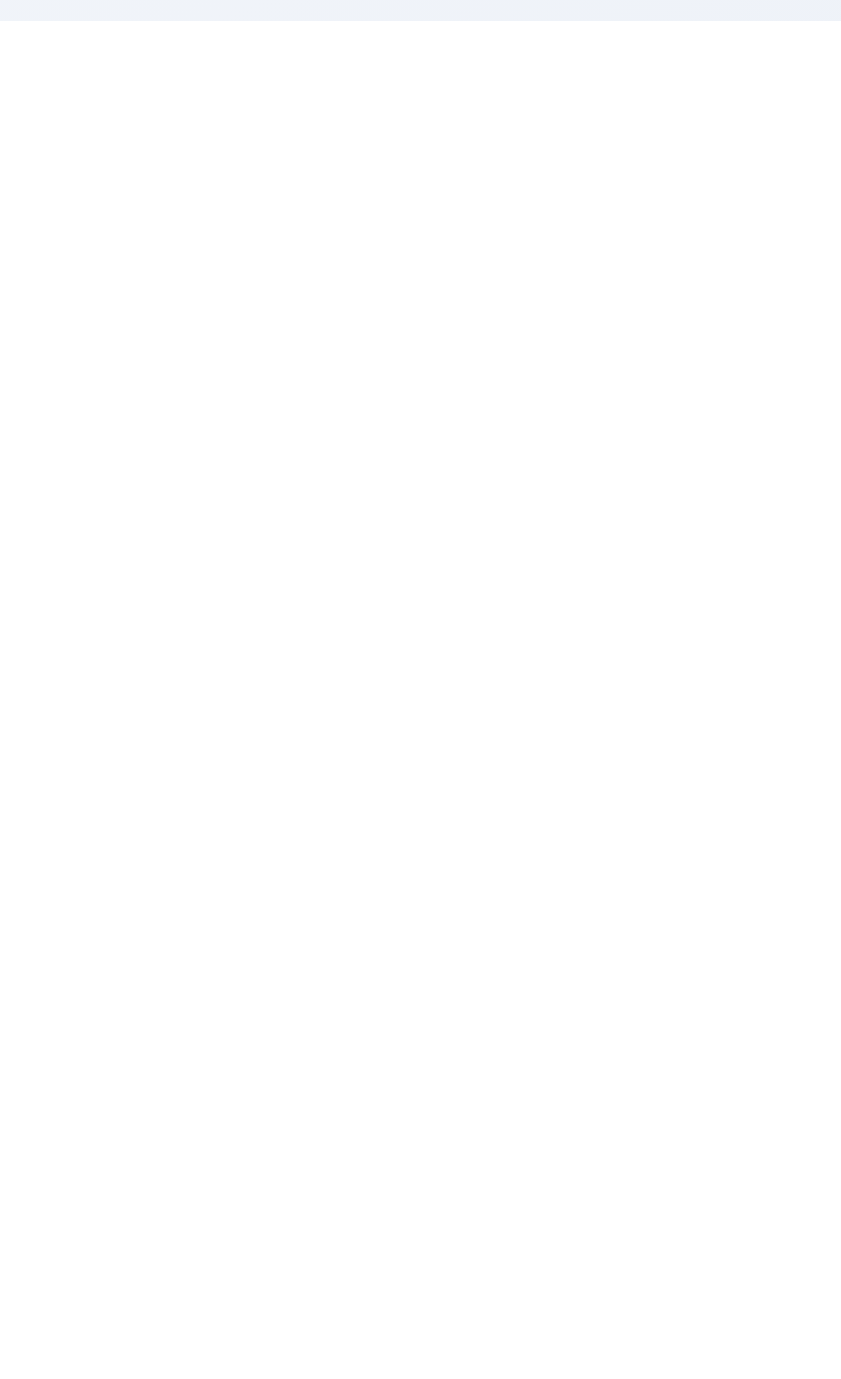
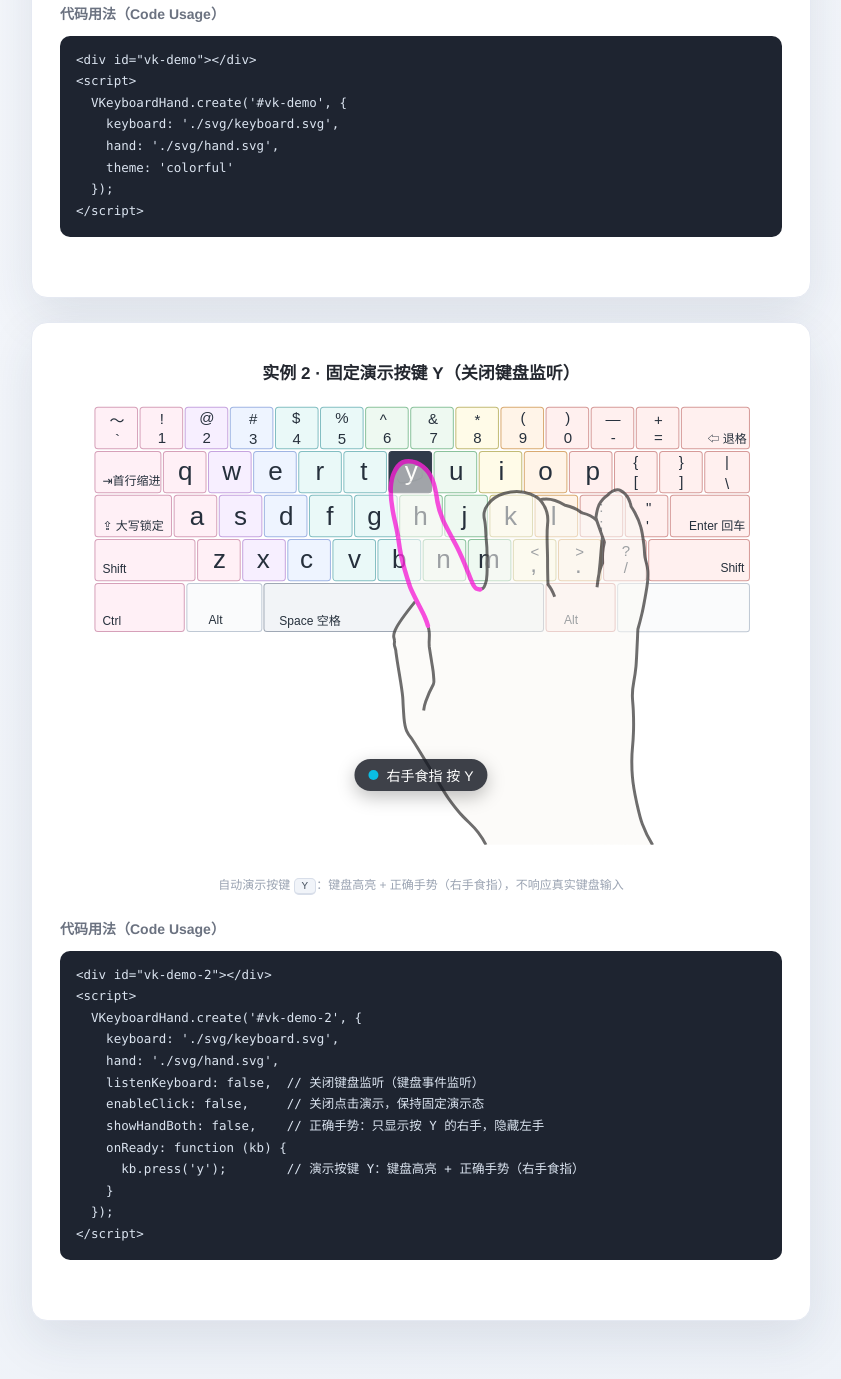
Before and after one commit to ayuday/vkeyboardhand, a website: page index.html in a window 1280 px wide. Shown: the part 779-2158 px from the top of the page, without its empty margins (219-1060 px from the left). Before the commit the page ends 800 px from the top, so only its background shows below. Drawn offline with Linux system fonts and the light colour scheme.

Commit message:
更新 CHANGELOG，新增演示实例与代码用法；更新 README，优化文档描述；调整 CSS 样式以适应新功能；更新 package.json 配置以支持 GitHub 包注册

```diff
--- a/index.html
+++ b/index.html
@@ -12,6 +12,11 @@
     .page-head h1 { margin: 0 0 6px; font-size: 26px; letter-spacing: 0.5px; }
     .page-head p { margin: 0; color: #6b7280; font-size: 14px; }
     .demo-card { width: 100%; max-width: 780px; background: #fff; border: 1px solid #e5e9f2; border-radius: 16px; box-shadow: 0 18px 50px rgba(31, 45, 77, 0.1); padding: 36px 28px 48px; }
+    .demo-card + .demo-card { margin-top: 24px; }
+    .demo-title { margin: 0 0 8px; font-size: 17px; text-align: center; }
+    .code-title { margin: 26px 0 8px; font-size: 14px; color: #6b7280; }
+    .code-block { background: #1e2430; color: #dbe4f0; border-radius: 10px; padding: 14px 16px; font-size: 12.5px; line-height: 1.65; overflow-x: auto; }
+    .code-block code { font-family: "Cascadia Mono", Consolas, "Courier New", monospace; }
     .toolbar { display: flex; flex-wrap: wrap; gap: 10px; align-items: center; justify-content: center; margin-bottom: 26px; }
     .toolbar button { border: 1px solid #d8dee9; background: #fff; color: #374151; border-radius: 999px; padding: 7px 16px; font-size: 13px; cursor: pointer; transition: all 0.18s ease; }
     .toolbar button:hover { border-color: #79bbff; color: #1d63c9; }
@@ -55,11 +60,46 @@
 
   <main class="demo-card">
 
+    <h2 class="demo-title">实例 1 · 键盘实时联动</h2>
     <div id="vk-demo"></div>
     <p class="hint">
       直接在键盘上打字即可联动 <kbd>Shift</kbd> <kbd>Alt</kbd> 等组合键
       · 也可用鼠标点击键位演示 · 顶部按钮切换主题
     </p>
+
+    <h3 class="code-title">代码用法（Code Usage）</h3>
+    <pre class="code-block"><code>&lt;div id="vk-demo"&gt;&lt;/div&gt;
+&lt;script&gt;
+  VKeyboardHand.create('#vk-demo', {
+    keyboard: './svg/keyboard.svg',
+    hand: './svg/hand.svg',
+    theme: 'colorful'
+  });
+&lt;/script&gt;</code></pre>
+  </main>
+
+  <main class="demo-card">
+
+    <h2 class="demo-title">实例 2 · 固定演示按键 Y（关闭键盘监听）</h2>
+    <div id="vk-demo-2"></div>
+    <p class="hint">
+      自动演示按键 <kbd>Y</kbd>：键盘高亮 + 正确手势（右手食指），不响应真实键盘输入
+    </p>
+
+    <h3 class="code-title">代码用法（Code Usage）</h3>
+    <pre class="code-block"><code>&lt;div id="vk-demo-2"&gt;&lt;/div&gt;
+&lt;script&gt;
+  VKeyboardHand.create('#vk-demo-2', {
+    keyboard: './svg/keyboard.svg',
+    hand: './svg/hand.svg',
+    listenKeyboard: false,  // 关闭键盘监听（键盘事件监听）
+    enableClick: false,     // 关闭点击演示，保持固定演示态
+    showHandBoth: false,    // 正确手势：只显示按 Y 的右手，隐藏左手
+    onReady: function (kb) {
+      kb.press('y');        // 演示按键 Y：键盘高亮 + 正确手势（右手食指）
+    }
+  });
+&lt;/script&gt;</code></pre>
   </main>
 
   <!-- 方式一：本地 / CDN 引入（UMD） -->
@@ -90,6 +130,20 @@
       },
       onKeyUp: function (info) {
         console.log('[vkeyboardhand] 松开', info);
+      }
+    });
+
+    // 实例 2：关闭键盘监听，渲染后自动演示按键 Y 的键盘状态与正确手势
+    var demo2 = VKeyboardHand.create('#vk-demo-2', {
+      keyboard: './svg/keyboard.svg',
+      hand: './svg/hand.svg',
+      theme: 'colorful',
+      listenKeyboard: false,   // 关闭键盘监听（键盘事件监听）
+      enableClick: false,      // 关闭点击演示，保持固定演示态
+      showHandBoth: false,     // 正确手势：只显示按 Y 的右手，隐藏左手
+      showFingerLabel: true,
+      onReady: function (kb) {
+        kb.press('y');         // 演示按键 Y：键盘高亮 + 正确手势（右手食指）
       }
     });
 
--- a/package.json
+++ b/package.json
@@ -64,6 +64,7 @@
     "node": ">=14"
   },
   "publishConfig": {
+    "registry": "https://npm.pkg.github.com",
     "access": "public"
   },
   "devDependencies": {}
--- a/src/vkeyboardhand.css
+++ b/src/vkeyboardhand.css
@@ -2,7 +2,7 @@
    vkeyboardhand.css
    交互式指法教学组件样式：SVG 键盘图 + SVG 手势图联动
    ========================================================================== */
-.vk-hand{--vk-accent:#79bbff;--vk-finger-lp:#ff9f43;--vk-finger-lr:#f368e0;--vk-finger-lm:#17c0eb;--vk-finger-li:#1dd1a1;--vk-finger-ri:#0abde3;--vk-finger-rm:#a29bfe;--vk-finger-rr:#fd79a8;--vk-finger-rp:#fdcb6e;--vk-finger-th:#6c5ce7;position:relative;width:100%;max-width:685px;margin:0 auto;font-family:"Helvetica Neue",Arial,"PingFang SC","Microsoft YaHei",sans-serif;user-select:none;-webkit-user-select:none;}
+.vk-hand{--vk-accent:#79bbff;--vk-finger-lp:#ff9f43;--vk-finger-lr:#f368e0;--vk-finger-lm:#17c0eb;--vk-finger-li:#1dd1a1;--vk-finger-ri:#0abde3;--vk-finger-rm:#a29bfe;--vk-finger-rr:#fd79a8;--vk-finger-rp:#fdcb6e;--vk-finger-th:#6c5ce7;position:relative;width:100%;max-width:685px;height:363px;margin:0 auto 120px;font-family:"Helvetica Neue",Arial,"PingFang SC","Microsoft YaHei",sans-serif;user-select:none;-webkit-user-select:none;}
 .vk-hand *{box-sizing:border-box;}
 
 /* ------------------------- 键盘图 ------------------------- */
@@ -105,7 +105,7 @@
 
 /* ------------------------- 响应式 ------------------------- */
 @media screen and (max-width:479px){
-  .vk-hand{max-width:360px;}
+  .vk-hand{max-width:360px;height:195px;margin-bottom:100px;}
   .vk-hand-layer{height:195px;top:0;left:-31px;transform:translate(55px) scale(1.55);}
   .vk-finger-label{font-size:12px;padding:4px 10px;}
 }
```
Also changed, not shown: CHANGELOG.md, README.md, dist/vkeyboardhand.css.
